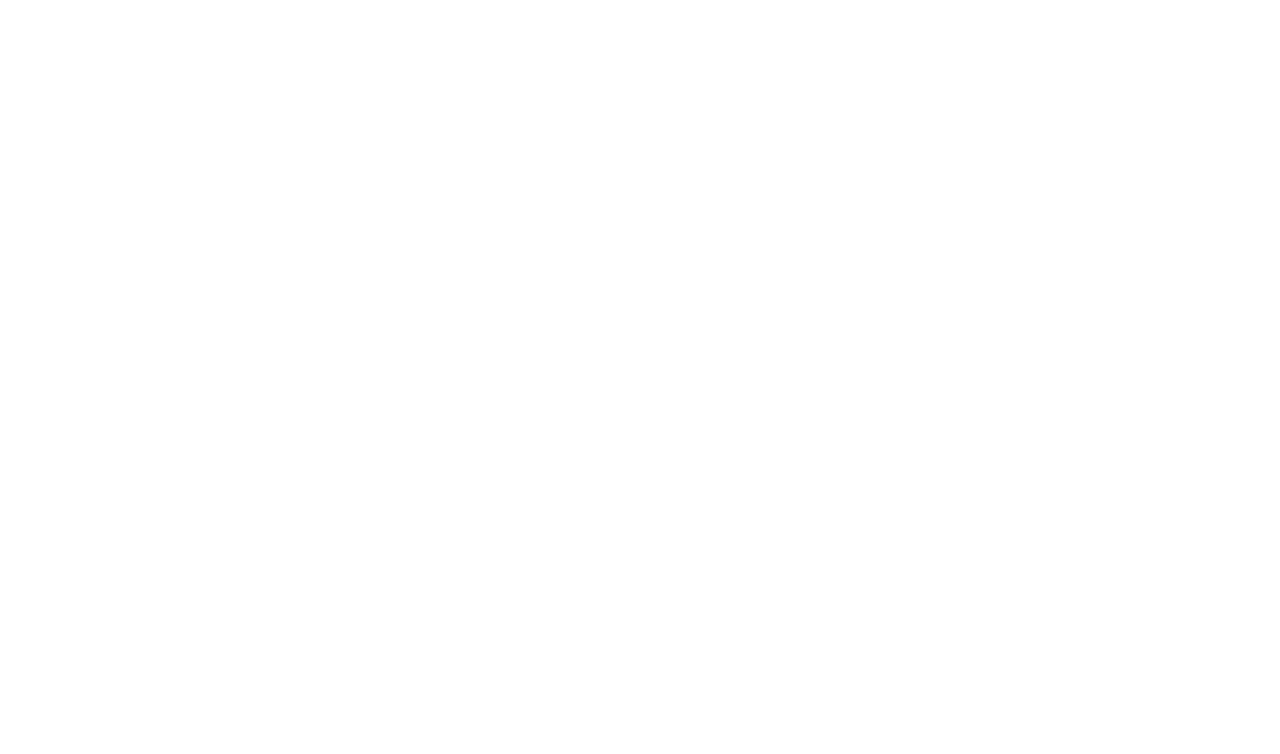
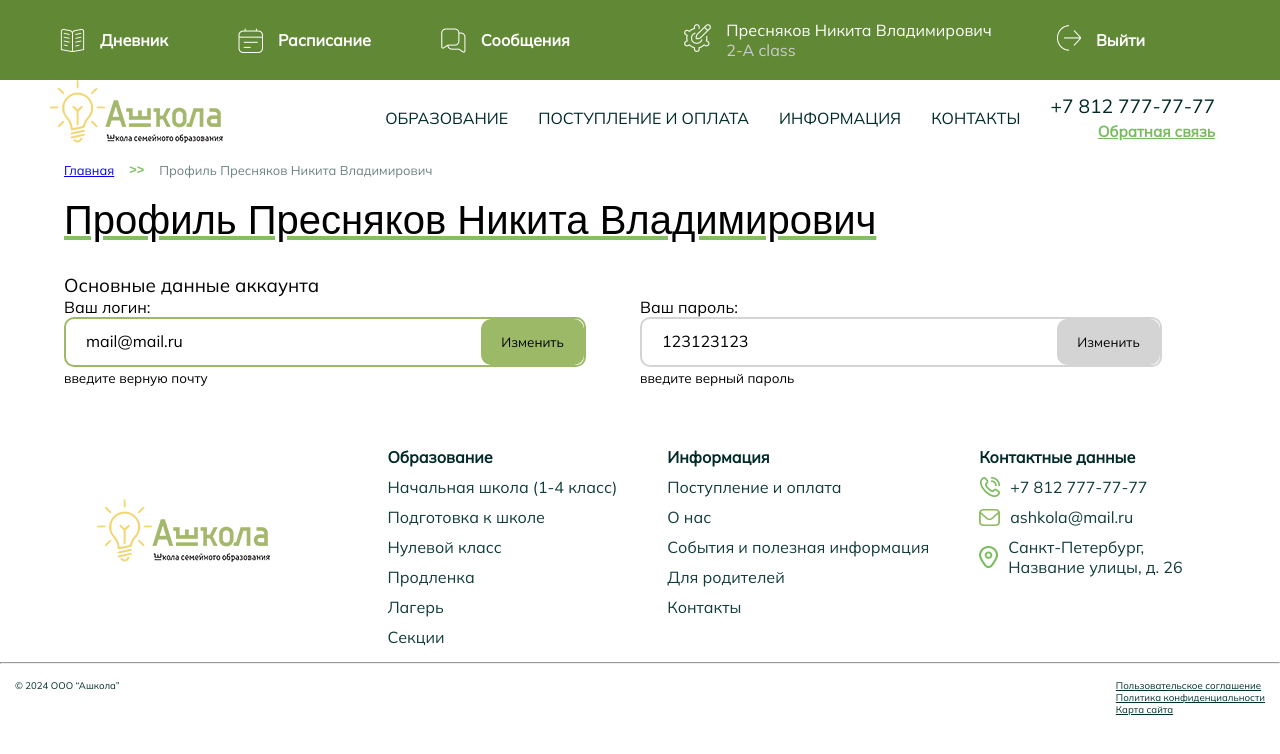
Before and after one commit to Deldore/a-school, a React (Create React App) app: page /profile in a window 1280 px wide. Before the commit this address had no page. Shown: the top 754 px of the page. Built offline with nearby package versions, Linux system fonts and the light colour scheme.

Commit message:
process of develop

```diff
--- a/src/App.js
+++ b/src/App.js
@@ -3,17 +3,29 @@
 import Diary from "./Components/Diary/Diary";
 import "./style.css";
 import React, {useState} from "react";
-import { BrowserRouter, Routes, Route, Link } from 'react-router-dom';
+import {BrowserRouter, Routes, Route, Link, Navigate} from 'react-router-dom';
 import Heading from "./Components/Heading/Heading";
 import StudentPage from "./Pages/Students/StudentPage";
 import AuthPage from "./Pages/Auth/AuthPage";
 import SchdeulePage from "./Pages/SchedulePage/SchdeulePage";
+import EditProfilePage from "./Pages/EditProfile/EditProfilePage";
 function App() {
+        const [user, setUser] = useState({
+            email: "mail@mail.ru",
+            password: "123123123",
+            firstName: "Никита",
+            secondName: "Пресняков",
+            patronic: "Владимирович",
+            form: "2-A",
+            role: "0",
+        })
     return (
         <Routes>
-            <Route path="/" element={<StudentPage />} />
-            <Route path="/auth" element={<AuthPage />} />
-            <Route path="/schedule" element={<SchdeulePage />} />
+            <Route path="/" element={<StudentPage user={user} />} />
+            <Route path="/auth" element={<AuthPage user={user} />} />
+            <Route path="/schedule" element={<SchdeulePage user={user} />} />
+            <Route path="/profile" element={<EditProfilePage user={user} setUser={setUser}/>} />
+            <Route path="*" element={<Navigate to="/" replace={true} />} />
         </Routes>
     );
 }
--- a/src/Components/EditProfile/EditProfile.jsx
+++ b/src/Components/EditProfile/EditProfile.jsx
@@ -1,9 +1,44 @@
-import React from 'react';
+import React, {useEffect, useState} from 'react';
+import style from './EditProfileStyle.module.css';
+import Heading from "../Heading/Heading";
 
-const EditProfile = () => {
+const EditProfile = ({user, ...props}) => {
+    const [changedUser, setChangedUser] = useState(user);
+    const [emailClicked, setEmailClicked] = useState(true);
+
     return (
-        <div>
-
+        <div className={style.main}>
+            <h3>Основные данные аккаунта</h3>
+            <div className={style.topic}>
+                <div className={style.topicItem}>
+                    <label htmlFor="email">Ваш логин:</label>
+                    <div className={style.topicForm}
+                         onClick={() => setEmailClicked(true)}
+                         style={(emailClicked ? {borderColor: "#9cb968"} : {borderColor: "#d4d4d4"})}>
+                        <input type="text" name="email" value={changedUser.email}
+                               className={style.topicInput}
+                               placeholder="Введите свою почту"
+                               onChange={(e) => setChangedUser({...changedUser, email: e.target.value})}/>
+                        <button className={style.topicButton}
+                                style={(emailClicked ? {background: "#9cb968"} : {background: "#d4d4d4"})}>Изменить</button>
+                    </div>
+                    <small>введите верную почту</small>
+                </div>
+                <div className={style.topicItem}>
+                    <label htmlFor="password">Ваш пароль:</label>
+                    <div className={style.topicForm}
+                         onClick={() => setEmailClicked(false)}
+                         style={emailClicked ? {borderColor:  "#d4d4d4"} : {borderColor: "#9cb968"}}>
+                        <input type="text" name="password" value={changedUser.password}
+                               className={style.topicInput}
+                               placeholder="Введите свой пароль"
+                               onChange={(e) => setChangedUser({...changedUser, password: e.target.value})}/>
+                        <button className={style.topicButton}
+                                style={(!emailClicked ? {background: "#9cb968"} : {background: "#d4d4d4"})}>Изменить</button>
+                    </div>
+                    <small>введите верный пароль</small>
+                </div>
+            </div>
         </div>
     );
 };
--- a/src/Components/EditProfile/EditProfileStyle.module.css
+++ b/src/Components/EditProfile/EditProfileStyle.module.css
@@ -0,0 +1,35 @@
+.main {
+    padding: 15px 5%;
+}
+.topic {
+    display: flex;
+    justify-content: space-between;
+}
+.topicItem {
+    width: 50%;
+}
+.topicInput {
+    width: 80%;
+    padding: 10px 20px;
+    border-radius: 10px 0 0 10px;
+    border: none;
+    box-sizing: border-box;
+    font-size: 1rem;
+}
+.topicButton {
+    width: 20%;
+    padding: 15px 20px;
+    border: none;
+    border-radius: 10px;
+    box-sizing: border-box;
+    background: #ededed;
+}
+.topicForm {
+    padding: 0;
+    width: 90%;
+    border-radius: 10px;
+    border: 2px solid;
+}
+.topicInput:focus {
+    outline: none;
+}
--- a/src/Components/Header/Header.jsx
+++ b/src/Components/Header/Header.jsx
@@ -5,7 +5,7 @@
 import messageIcon from '../../Images/messageIcon.png';
 import userIcon from '../../Images/userIcon.png';
 import quitIcon from '../../Images/quitIcon.png';
-const Header = (props) => {
+const Header = ({user, ...props}) => {
     const [menuState, setMenuState] = useState(false);
 
     const [menuTop, setMenuTop] = useState(0);
@@ -46,12 +46,12 @@
                         <div style={{alignSelf: "center"}}>
                             <img src={userIcon} style={{marginRight: "15px"}}/>
                         </div>
-                        <div className={style.userLink}>
-                        Фамилия Имя Отчество
+                        <a className={style.userLink} href="/profile">
+                            {user.secondName} {user.firstName} {user.patronic}
                             <span className={style.secondary}>
-                                1-A class
+                                {user.form} class
                             </span>
-                        </div>
+                        </a>
                     </li>
                     <li className={`${style.mobileHide} ${style.listItem}`}>
                         <a className={style.link} href="#">
@@ -114,8 +114,9 @@
                             КОНТАКТЫ
                         </a>
                     </li>
-                    <li className={`${style.listItem} ${style.listContactItem}`}>
+                    <li className={`${style.listItem} ${style.listContactItem}`} style={{flexDirection: "column"}}>
                         <p>+7 812 777-77-77</p>
+                        <br/>
                         <a className={`${style.contactLink}`}>Обратная связь</a>
                     </li>
                 </ul>
--- a/src/Components/Header/HeaderStyle.module.css
+++ b/src/Components/Header/HeaderStyle.module.css
@@ -68,6 +68,8 @@
     flex-direction: column;
     justify-content: center;
     align-content: center;
+    color: #FFF !important;
+    text-decoration: none;
 }
 .menuButton {
     display: none;
--- a/src/Components/Heading/Heading.jsx
+++ b/src/Components/Heading/Heading.jsx
@@ -7,7 +7,7 @@
             <div>
                 <ul className={`${style.list}`}>
                     <li className={`${style.item} ${style.itemLink}`}>
-                        <a href="#">Главная</a>
+                        <a href="/">Главная</a>
                     </li> >>
                     <li className={`${style.secondary} ${style.item}`}>
                         {props.title}
--- /dev/null
+++ b/src/Pages/EditProfile/EditProfilePage.jsx
@@ -0,0 +1,21 @@
+import React from 'react';
+import Header from "../../Components/Header/Header";
+import MainHeader from "../../Components/MainHeader/MainHeader";
+import Heading from "../../Components/Heading/Heading";
+import Footer from "../../Components/Footer/Footer";
+import EditProfile from "../../Components/EditProfile/EditProfile";
+
+const EditProfilePage = ({user, ...props}) => {
+    console.log(user)
+    return (
+        <>
+            <Header user={user}/>
+            <MainHeader user={user}/>
+            <Heading title={`Профиль ${user.secondName} ${user.firstName} ${user.patronic}`} />
+            <EditProfile user={user} setUser={props.setUser}/>
+            <Footer />
+        </>
+    );
+};
+
+export default EditProfilePage;
--- a/src/Pages/SchedulePage/SchdeulePage.jsx
+++ b/src/Pages/SchedulePage/SchdeulePage.jsx
@@ -5,10 +5,10 @@
 import Footer from "../../Components/Footer/Footer";
 import Heading from "../../Components/Heading/Heading";
 import Schedule from "../../Components/Schedule/Schedule";
-const SchdeulePage = () => {
+const SchdeulePage = ({user, ...props}) => {
     return (
         <>
-            <Header active={1} />
+            <Header active={1} user={user}/>
             <MainHeader />
             <Heading title="Расписание"/>
             <Schedule />
--- a/src/Pages/Students/StudentPage.jsx
+++ b/src/Pages/Students/StudentPage.jsx
@@ -7,14 +7,14 @@
 import Statistic from "../../Components/Statistic/Statistic";
 import Footer from "../../Components/Footer/Footer";
 
-const StudentPage = () => {
+const StudentPage = ({user, ...props}) => {
 
     const [pageStatus, setPageStatus] = useState(true);
     return (
         <>
-            <Header active={0} />
+            <Header active={0} user={user}/>
             <MainHeader />
-            <Heading title="Дневник 1-А"/>
+            <Heading title={`Дневник ${user.form}`}/>
             <div style={{padding: "15px 5%"}}>
                 <button onClick={() => setPageStatus(true)}
                         className={(!pageStatus) ? style.changeButton : `${style.changeButton} ${style.changeButtonActive}`}>Дневник</button>
```
